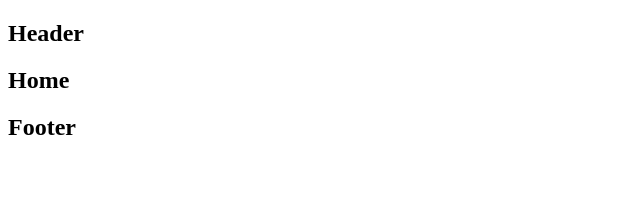
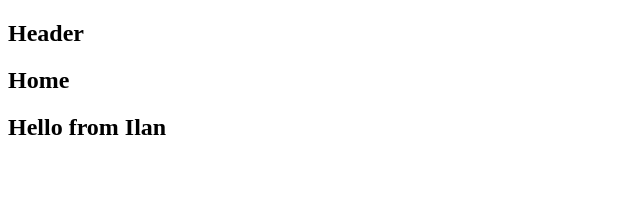
Before and after one commit to tomerinbar1/airbnb-clone, a React (Create React App) app: page /#/ in a window 1280 px wide. Shown: the top 204 px of the page, without its empty margins (0-640 px from the left). Built offline with nearby package versions, Linux system fonts and the light colour scheme.

Commit message:
connection check

```diff
--- a/src/cmps/AppFooter.jsx
+++ b/src/cmps/AppFooter.jsx
@@ -1,7 +1,7 @@
 export const AppFooter = () => {
     return (
         <footer className="app-footer">
-            <h1>Footer</h1>
+            <h1>Hello from Ilan</h1>
         </footer>
     )
 }
```
